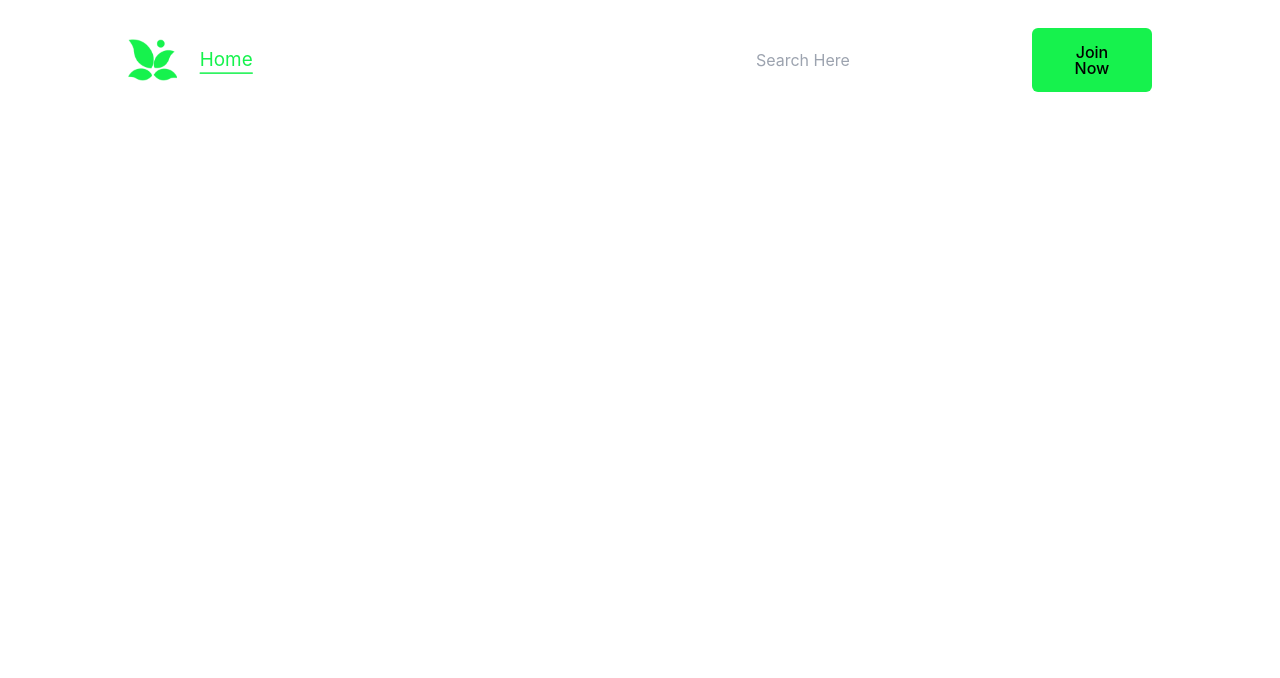
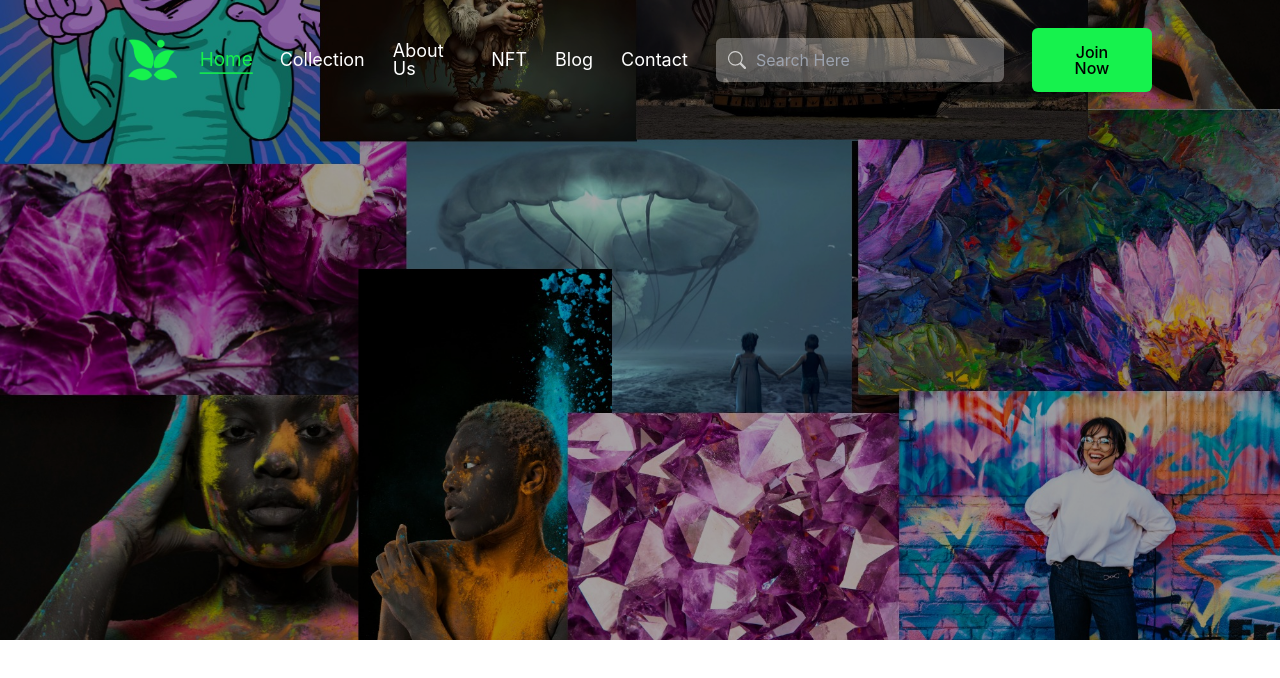
Before and after one commit to mmesomasaint/crypto-templates, a Next.js app: page /templates/nft-market in a window 1280 px wide. Shown: the top 678 px of the page. Built offline with nearby package versions, Linux system fonts and the light colour scheme.

Commit message:
Feat: Add the showcase section to index pg

```diff
--- a/pages/templates/nft-market/index.js
+++ b/pages/templates/nft-market/index.js
@@ -63,6 +63,13 @@
           </div>
         </div>
       </header>
+      <main>
+        <div className='max-w-[90rem] mx-auto'>
+          <div className="h-fit md:h-[40rem] w-full bg-[url('/imgs/nft-market/main-sm.jpeg')] bg-no-repeat bg-cover bg-bottom">
+            <div className='bg-[rgba(0,0,0,0.35)] w-full h-full'></div>
+          </div>
+        </div>
+      </main>
     </div>
   )
 }
```
